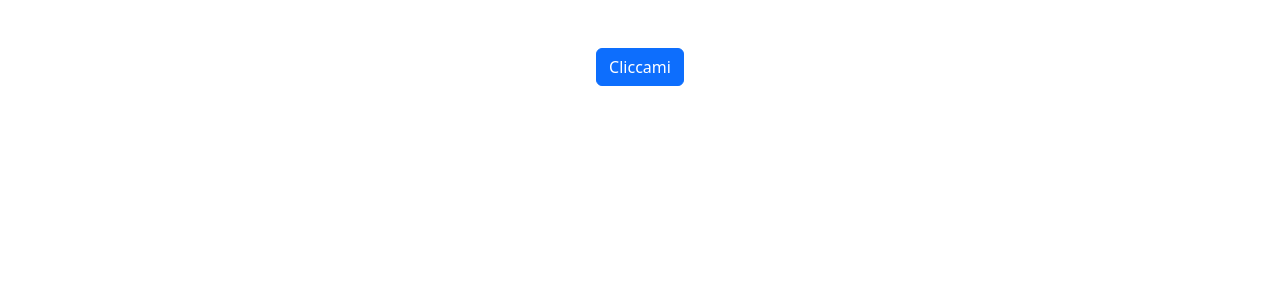
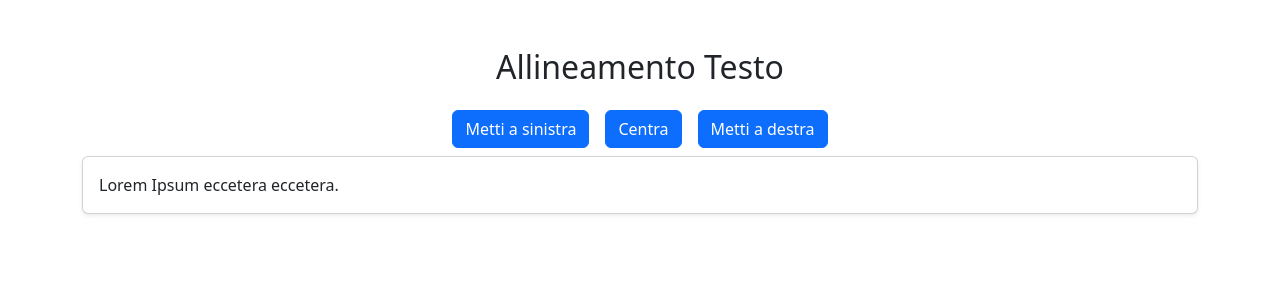
Before and after one commit to MarcusOrion/react-binding, a React (Vite) app in the folder react-binding/: page / in a window 1280 px wide. Shown: the top 300 px of the page. Built offline with nearby package versions, Linux system fonts and the light colour scheme.

Commit message:
add thrid exercise (aggiungere tre bottoni che cambiano il testo a sinistra\centro\destra se cliccati)

```diff
--- a/react-binding/src/components/Counter.jsx
+++ b/react-binding/src/components/Counter.jsx
@@ -22,7 +22,7 @@ export default function Counter() {
 }*/
 
   // Crea un bottone che alterni la propria classe stilistica (es. da primary a success) ad ogni click, mutandone dinamicamente l'aspetto grafico
-  const [isPrimary, setIsPrimary] = useState(true);
+  /*const [isPrimary, setIsPrimary] = useState(true);
   return (
     <div className="container mt-5 text-center">
       <button
@@ -32,5 +32,38 @@ export default function Counter() {
         {isPrimary ? "Cliccami" : "Fatto!"}
       </button>
     </div>
+  );*/
+
+  // Creare un componente con tre pulsanti ed un paragrafo. Creare una variabile di stato reattiva per gestire l’allineamento del paragrafo. Per ogni pulsante, impostare l’evento onClick e impostare l’allineamento in base al pulsante cliccato
+  const [alignment, setAlignment] = useState("text-start");
+  return (
+    <div className="container mt-5 text-center">
+      <div className="row justify-content-center">
+        <div className="col-md-6 text-center">
+          <h2 className="mb-4">Allineamento Testo</h2>
+          <button
+            className="btn btn-primary me-3"
+            onClick={() => setAlignment("text-start")}
+          >
+            Metti a sinistra
+          </button>
+          <button
+            className="btn btn-primary me-3"
+            onClick={() => setAlignment("text-center")}
+          >
+            Centra
+          </button>
+          <button
+            className="btn btn-primary"
+            onClick={() => setAlignment("text-end")}
+          >
+            Metti a destra
+          </button>
+        </div>
+      </div>
+      <div className="card p-3 shadow-sm mt-2">
+        <p className={`m-0 ${alignment}`}>Lorem Ipsum eccetera eccetera.</p>
+      </div>
+    </div>
   );
 }
```
